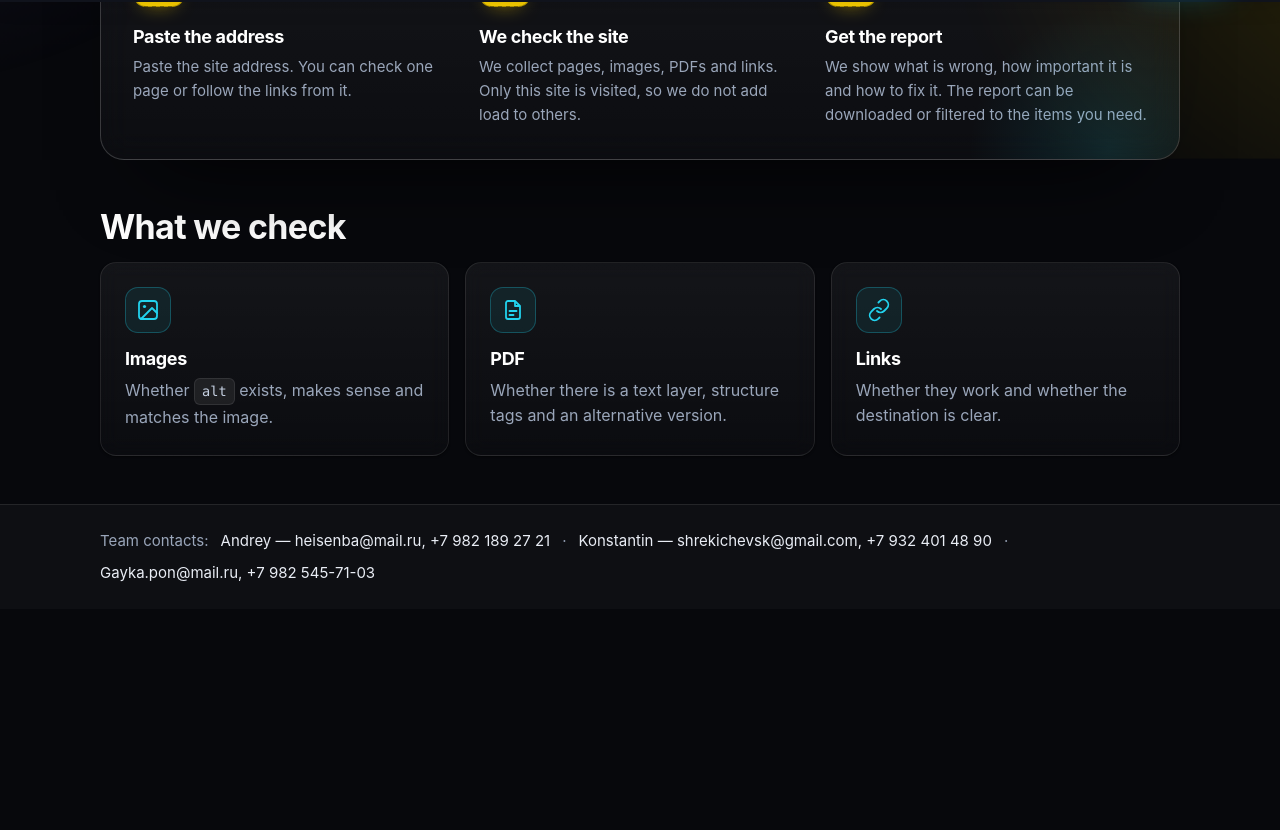
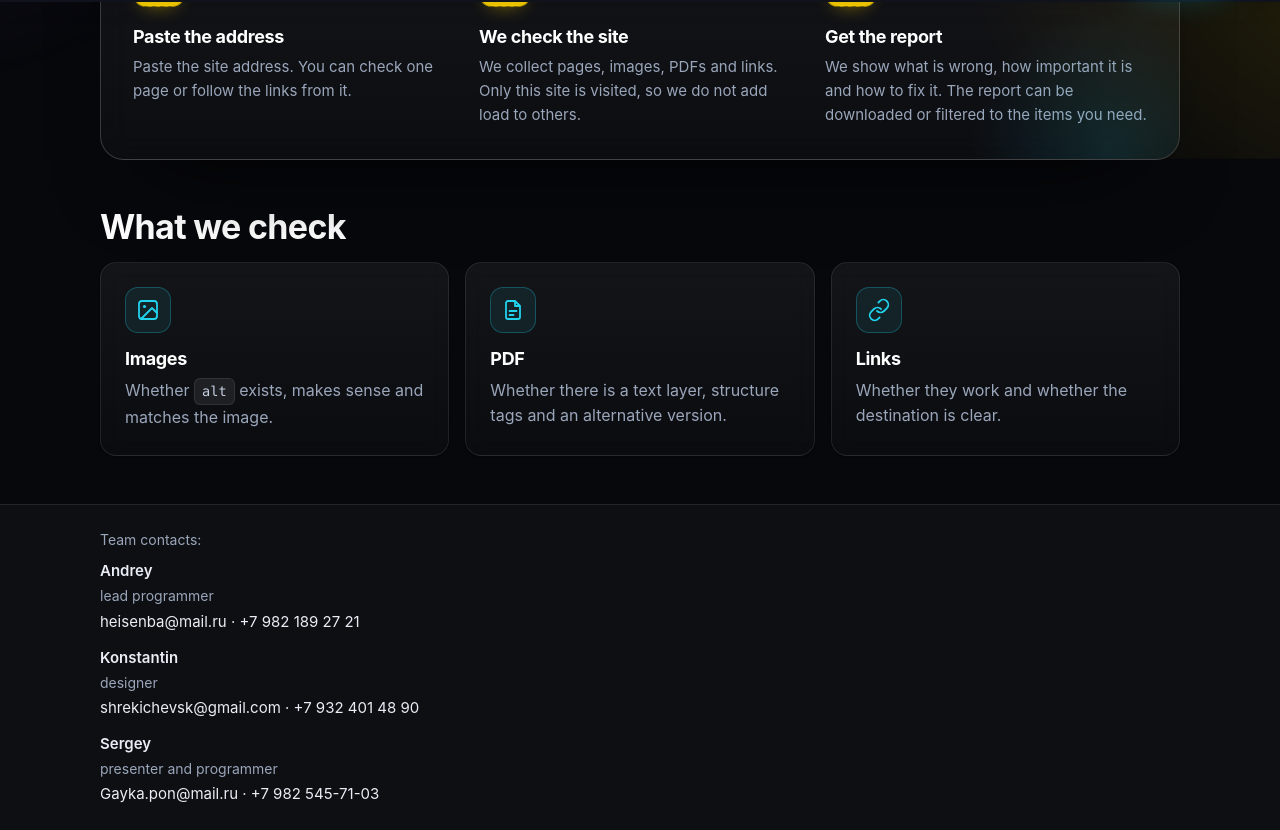
Before and after one commit to sergkoch/HantatonDosCon, a Svelte app in the folder client/: page / in a window 1280 px wide. Shown: the part 798-1628 px from the top of the page. Before the commit the page ends 1407 px from the top, so only its background shows below. Built offline with nearby package versions, Linux system fonts and the light colour scheme.

Commit message:
feat(footer): stack team contacts with roles

```diff
--- a/client/src/components/Layout.svelte
+++ b/client/src/components/Layout.svelte
@@ -252,20 +252,34 @@
 
   <footer class="site-footer">
     <div class="container">
-      <p class="site-footer__contacts">
-        {t("footer.contacts")}
-        <span class="site-footer__contact">
-          {t("footer.nameAndrey")} — heisenba@mail.ru, +7 982 189 27 21
-        </span>
-        <span aria-hidden="true">·</span>
-        <span class="site-footer__contact">
-          {t("footer.nameKonstantin")} — shrekichevsk@gmail.com, +7 932 401 48 90
-        </span>
-        <span aria-hidden="true">·</span>
-        <span class="site-footer__contact">
-          Gayka.pon@mail.ru, +7 982 545-71-03
-        </span>
-      </p>
+      <p class="site-footer__contacts-title">{t("footer.contacts")}</p>
+      <ul class="site-footer__contacts">
+        <li class="site-footer__contact">
+          <span class="site-footer__contact-name">{t("footer.nameAndrey")}</span>
+          <span class="site-footer__contact-role">{t("footer.roleAndrey")}</span>
+          <span class="site-footer__contact-details">
+            heisenba@mail.ru · +7 982 189 27 21
+          </span>
+        </li>
+        <li class="site-footer__contact">
+          <span class="site-footer__contact-name"
+            >{t("footer.nameKonstantin")}</span
+          >
+          <span class="site-footer__contact-role"
+            >{t("footer.roleKonstantin")}</span
+          >
+          <span class="site-footer__contact-details">
+            shrekichevsk@gmail.com · +7 932 401 48 90
+          </span>
+        </li>
+        <li class="site-footer__contact">
+          <span class="site-footer__contact-name">{t("footer.nameSergey")}</span>
+          <span class="site-footer__contact-role">{t("footer.roleSergey")}</span>
+          <span class="site-footer__contact-details">
+            Gayka.pon@mail.ru · +7 982 545-71-03
+          </span>
+        </li>
+      </ul>
     </div>
   </footer>
 
--- a/client/src/lib/messages.ts
+++ b/client/src/lib/messages.ts
@@ -19,7 +19,11 @@ const ru = {
   "layout.footer": "Учебный проект команды. Проверка доступности контента.",
   "footer.contacts": "Контакты команды:",
   "footer.nameAndrey": "Андрей",
+  "footer.roleAndrey": "ведущий программист",
   "footer.nameKonstantin": "Константин",
+  "footer.roleKonstantin": "дизайнер",
+  "footer.nameSergey": "Сергей",
+  "footer.roleSergey": "презентатор и программист",
 
   "home.badge": "Проверка доступности · WCAG",
   "home.titleBefore": "Сайт, который ",
@@ -180,7 +184,11 @@ const en: Record<MessageKey, string> = {
   "layout.footer": "Team training project. Content accessibility check.",
   "footer.contacts": "Team contacts:",
   "footer.nameAndrey": "Andrey",
+  "footer.roleAndrey": "lead programmer",
   "footer.nameKonstantin": "Konstantin",
+  "footer.roleKonstantin": "designer",
+  "footer.nameSergey": "Sergey",
+  "footer.roleSergey": "presenter and programmer",
 
   "home.badge": "Accessibility check · WCAG",
   "home.titleBefore": "A site that ",
--- a/client/src/styles.css
+++ b/client/src/styles.css
@@ -1581,15 +1581,36 @@ a:hover {
 }
 
 /* Контакты в футере */
+.site-footer__contacts-title {
+  margin: 0 0 var(--space-2);
+  color: var(--muted);
+  font-size: 0.875rem;
+}
+
 .site-footer__contacts {
-  display: flex;
-  flex-wrap: wrap;
-  align-items: center;
-  gap: var(--space-2) var(--space-3);
+  list-style: none;
   margin: 0;
+  padding: 0;
+  display: grid;
+  gap: var(--space-3);
 }
 
 .site-footer__contact {
+  display: grid;
+  gap: 2px;
+}
+
+.site-footer__contact-name {
+  color: var(--text);
+  font-weight: 600;
+}
+
+.site-footer__contact-role {
+  color: var(--muted);
+  font-size: 0.875rem;
+}
+
+.site-footer__contact-details {
   color: var(--text);
 }
 
```
